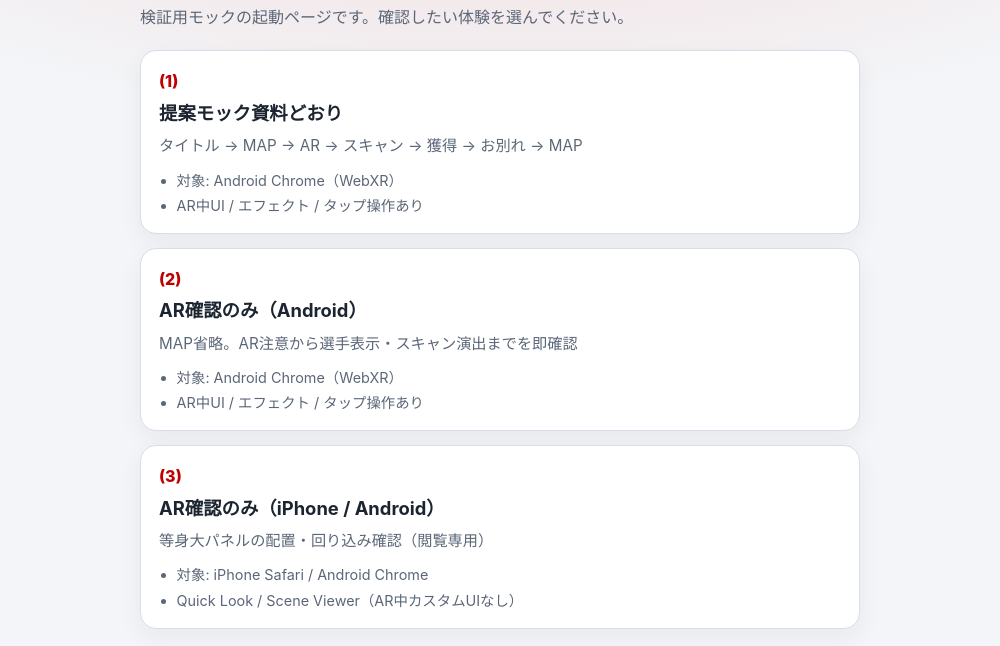
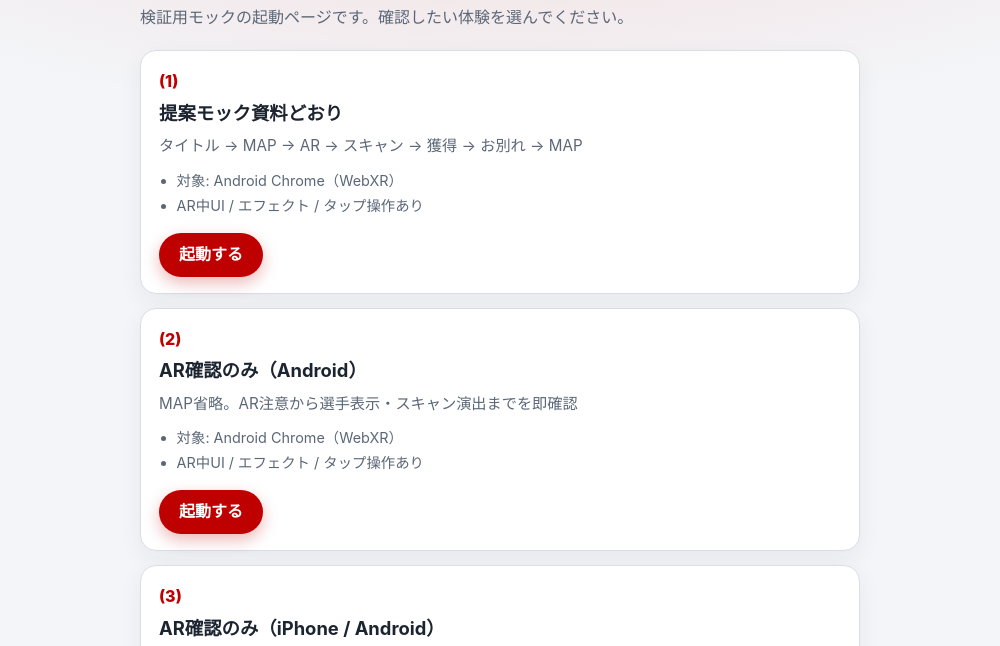
Before and after one commit to minasetan/fanpark-ar-mock, a website: page index.html in a window 1280 px wide. Shown: the part 103-749 px from the top of the page, without its empty margins (140-1140 px from the left). Drawn offline with Linux system fonts and the light colour scheme.

Commit message:
Make debug TOP launch actions explicit buttons.
Replace whole-card links with a clear 起動する control on each mock card.

Co-authored-by: Cursor <cursoragent@cursor.com>

```diff
--- a/index.html
+++ b/index.html
@@ -18,8 +18,8 @@
       検証用モックの起動ページです。確認したい体験を選んでください。
     </p>
 
-    <nav class="mock-list" aria-label="モック一覧">
-      <a class="mock-card" href="./mocks/proposal/index.html">
+    <div class="mock-list" aria-label="モック一覧">
+      <article class="mock-card">
         <span class="mock-num">(1)</span>
         <h2>提案モック資料どおり</h2>
         <p>タイトル → MAP → AR → スキャン → 獲得 → お別れ → MAP</p>
@@ -27,9 +27,10 @@
           <li>対象: Android Chrome（WebXR）</li>
           <li>AR中UI / エフェクト / タップ操作あり</li>
         </ul>
-      </a>
+        <a class="launch-btn" href="./mocks/proposal/index.html">起動する</a>
+      </article>
 
-      <a class="mock-card" href="./mocks/ar-android/index.html">
+      <article class="mock-card">
         <span class="mock-num">(2)</span>
         <h2>AR確認のみ（Android）</h2>
         <p>MAP省略。AR注意から選手表示・スキャン演出までを即確認</p>
@@ -37,9 +38,10 @@
           <li>対象: Android Chrome（WebXR）</li>
           <li>AR中UI / エフェクト / タップ操作あり</li>
         </ul>
-      </a>
+        <a class="launch-btn" href="./mocks/ar-android/index.html">起動する</a>
+      </article>
 
-      <a class="mock-card" href="./mocks/ar-cross/index.html">
+      <article class="mock-card">
         <span class="mock-num">(3)</span>
         <h2>AR確認のみ（iPhone / Android）</h2>
         <p>等身大パネルの配置・回り込み確認（閲覧専用）</p>
@@ -47,13 +49,14 @@
           <li>対象: iPhone Safari / Android Chrome</li>
           <li>Quick Look / Scene Viewer（AR中カスタムUIなし）</li>
         </ul>
-      </a>
-    </nav>
+        <a class="launch-btn" href="./mocks/ar-cross/index.html">起動する</a>
+      </article>
+    </div>
 
     <section>
       <h2>共通メモ</h2>
       <ul>
-        <li>AR最終確認は HTTPS（GitHub Pages）で行ってください。</li>
+        <li>AR最終確認は HTTPS（Firebase Hosting / GitHub Pages）で行ってください。</li>
         <li>(1)(2) は WebXR 対応の Android Chrome が必要です。iPhone では起動案内のみ出ます。</li>
         <li>パネル高さ: 2.00m（体感約180cm想定）</li>
       </ul>
--- a/style.css
+++ b/style.css
@@ -95,22 +95,15 @@ h2 {
 }
 
 .mock-card {
-  display: block;
+  display: flex;
+  flex-direction: column;
+  align-items: flex-start;
   padding: 18px 18px 16px;
   border: 1px solid var(--line);
   border-radius: var(--radius);
   background: var(--surface);
   color: inherit;
-  text-decoration: none;
   box-shadow: 0 8px 24px rgba(28, 36, 48, 0.06);
-  transition: border-color 0.15s ease, transform 0.15s ease;
-}
-
-.mock-card:hover,
-.mock-card:focus-visible {
-  border-color: var(--accent);
-  transform: translateY(-1px);
-  outline: none;
 }
 
 .mock-num {
@@ -132,7 +125,7 @@ h2 {
 }
 
 .mock-card ul {
-  margin: 0;
+  margin: 0 0 16px;
   padding-left: 1.1rem;
   color: var(--muted);
   font-size: 0.9rem;
@@ -140,6 +133,30 @@ h2 {
 
 .mock-card li + li {
   margin-top: 2px;
+}
+
+.launch-btn {
+  display: inline-flex;
+  align-items: center;
+  justify-content: center;
+  min-height: 44px;
+  padding: 0 20px;
+  border-radius: 999px;
+  background: var(--accent);
+  color: var(--accent-text);
+  font-weight: 700;
+  text-decoration: none;
+  box-shadow: 0 6px 16px rgba(191, 0, 0, 0.28);
+}
+
+.launch-btn:hover,
+.launch-btn:focus-visible {
+  filter: brightness(1.05);
+  outline: none;
+}
+
+.launch-btn:active {
+  transform: scale(0.98);
 }
 
 model-viewer {
```
